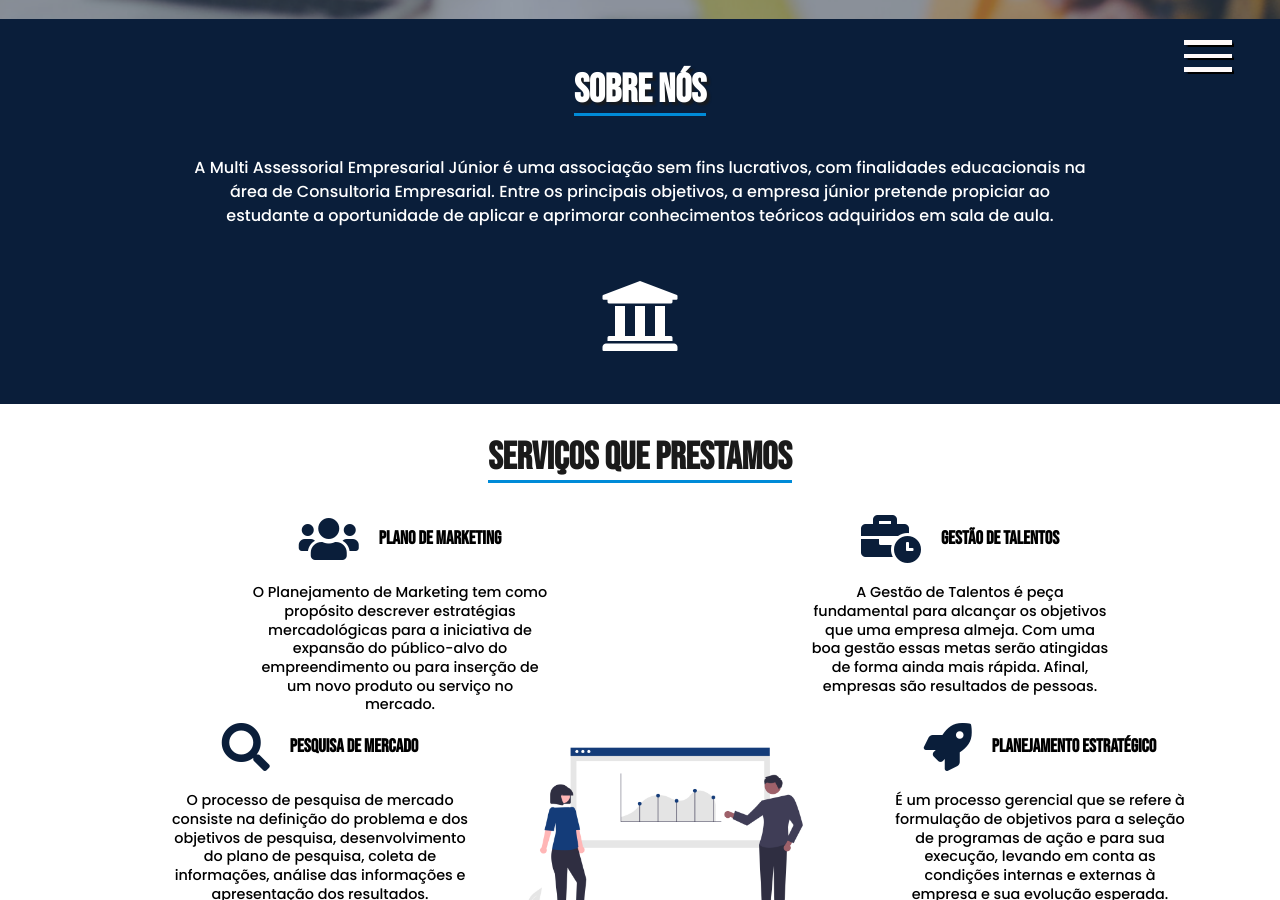
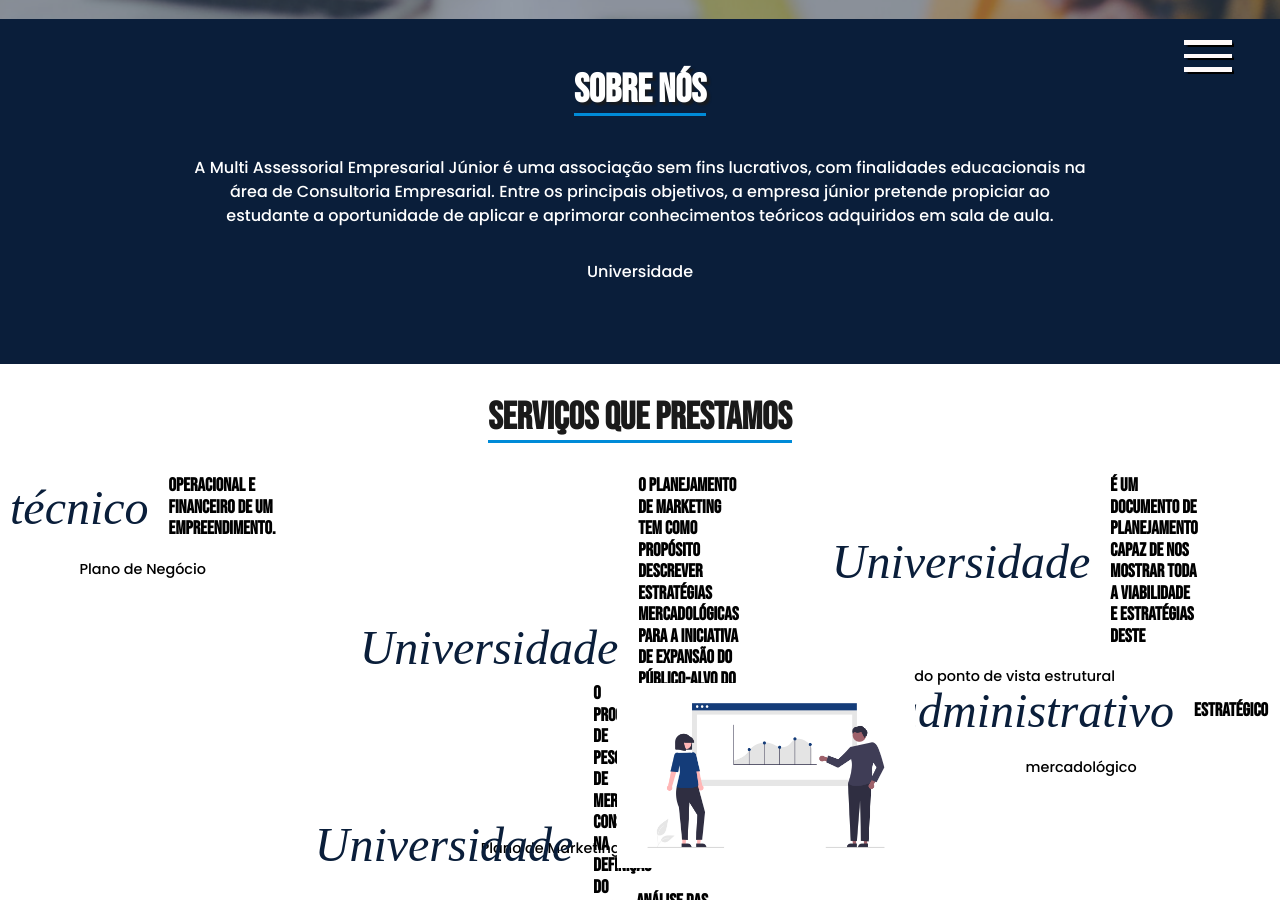
Before and after one commit to dymas/maejr-cms, a Jekyll site: the page built from index.md, in a window 1280 px wide and 900 px high, scrolled down 881 px. Built offline with Jekyll 4.4.1, drawn with Linux system fonts in a browser that asks for light colours; a script that is not in the unit is left out; some of the changed text lies outside the part shown.

Commit message:
Update Páginas “index”

```diff
--- a/index.md
+++ b/index.md
@@ -1,73 +1,18 @@
 ---
+layout: default
 title: Página Inicial
-bannerimage: /assets/imagens/leon-Oalh2MojUuk-unsplash.jpg
 bannertitle: Essa empresa também é sua!
 bannersubtitle: Agende já sua primeira consultoria
 buttontext: Saiba Mais
-layout: default
+bannerimage: /assets/imagens/leon-Oalh2MojUuk-unsplash.jpg
 ---
 
-<section class="bloco" id="sobre">
-    <h2>Sobre Nós</h2>
-    <p>A Multi Assessorial Empresarial Júnior é uma associação sem fins lucrativos, com finalidades educacionais na área de Consultoria Empresarial. Entre os principais objetivos, a empresa júnior pretende propiciar ao estudante a oportunidade de aplicar e aprimorar conhecimentos teóricos adquiridos em sala de aula.</p>
-    <i class="fas fa-university"></i>
-</section>
 
-<section class="nuvem" id="serviços">
-    <div class="cab-nuvem">
-        <h2 class="titulo">Serviços que prestamos</h2>
-    </div>
-    <div class="grid">
-        <div class="item">
-            <div class="cabecalho">
-                <i class="fas fa-users"></i>
-                <h3>Plano de Marketing</h3>
-            </div>
-            <p>O Planejamento de Marketing tem como propósito descrever estratégias mercadológicas para a iniciativa de
-                expansão do público-alvo do empreendimento ou para inserção de um novo produto ou serviço no mercado.
-            </p>
-        </div>
-        <div class="item">
-            <div class="cabecalho">
-                <i class="fas fa-search"></i>
-                <h3>Pesquisa de Mercado</h3>
-            </div>
-            <p>O processo de pesquisa de mercado consiste na definição do problema e dos objetivos de pesquisa,
-                desenvolvimento do plano de pesquisa, coleta de informações, análise das informações e apresentação dos
-                resultados.</p>
-        </div>
-        <div class="item">
-            <div class="cabecalho">
-                <i class="fas fa-clipboard-list"></i>
-                <h3>Plano de Negócio</h3>
-            </div>
-            <p>É um documento de planejamento capaz de nos mostrar toda a viabilidade e estratégias deste, do ponto de
-                vista estrutural, administrativo, estratégico, mercadológico, técnico, operacional e financeiro de um
-                empreendimento.</p>
-        </div>
-        <div class="item">
-            <div class="cabecalho">
-                <i class="fas fa-business-time"></i>
-                <h3>Gestão de Talentos</h3>
-            </div>
-            <p>A Gestão de Talentos é peça fundamental para alcançar os objetivos que uma empresa almeja. Com uma boa
-                gestão essas metas serão atingidas de forma ainda mais rápida. Afinal, empresas são resultados de
-                pessoas.</p>
-        </div>
-        <div class="item">
-            <div class="cabecalho">
-                <i class="fas fa-rocket"></i>
-                <h3>Planejamento Estratégico</h3>
-            </div>
-            <p>É um processo gerencial que se refere à formulação de objetivos para a seleção de programas de ação e
-                para sua execução, levando em conta as condições internas e externas à empresa e sua evolução esperada.
-            </p>
-        </div>
-        <div class="imagem">
-            <img src="/assets/imagens/imagem.png" alt="Consulta">
-        </div>
-    </div>
-</section>
+<section class="bloco" id="Sobre Nós"><h2>Sobre Nós</h2><p>A Multi Assessorial Empresarial Júnior é uma associação sem fins lucrativos, com finalidades educacionais na área de Consultoria Empresarial. Entre os principais objetivos, a empresa júnior pretende propiciar ao estudante a oportunidade de aplicar e aprimorar conhecimentos teóricos adquiridos em sala de aula.</p><p>Universidade</p></section>
+
+{% assign array = "Universidade,O Planejamento de Marketing tem como propósito descrever estratégias mercadológicas para a iniciativa de expansão do público-alvo do empreendimento ou para inserção de um novo produto ou serviço no mercado.,Plano de Marketing,Universidade,O processo de pesquisa de mercado consiste na definição do problema e dos objetivos de pesquisa, desenvolvimento do plano de pesquisa, coleta de informações, análise das informações e apresentação dos resultados.,Pesquisa de Mercado,Universidade,É um documento de planejamento capaz de nos mostrar toda a viabilidade e estratégias deste, do ponto de vista estrutural, administrativo, estratégico, mercadológico, técnico, operacional e financeiro de um empreendimento.,Plano de Negócio,Universidade,A Gestão de Talentos é peça fundamental para alcançar os objetivos que uma empresa almeja. Com uma boa gestão essas metas serão atingidas de forma ainda mais rápida. Afinal, empresas são resultados de pessoas.,Gestão de Talentos,Universidade,É um processo gerencial que se refere à formulação de objetivos para a seleção de programas de ação e para sua execução, levando em conta as condições internas e externas à empresa e sua evolução esperada.,Planejamento Estratégico,undefined,undefined,undefined" | split: "," %} {% include nuvem.html %}
+
+
 
 <section class="bloco">
     <p>Procurando por uma consultoria de qualidade?<br> Agende sua primeira consultoria!</p>
```
